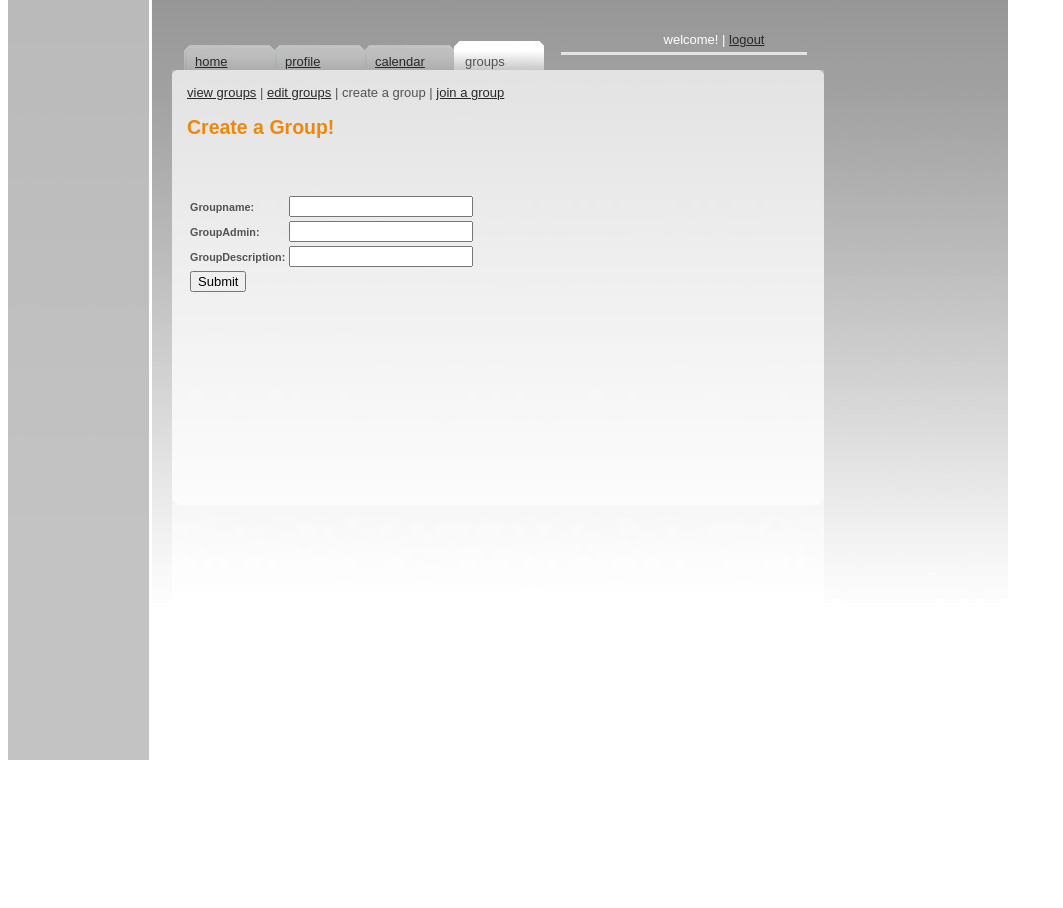
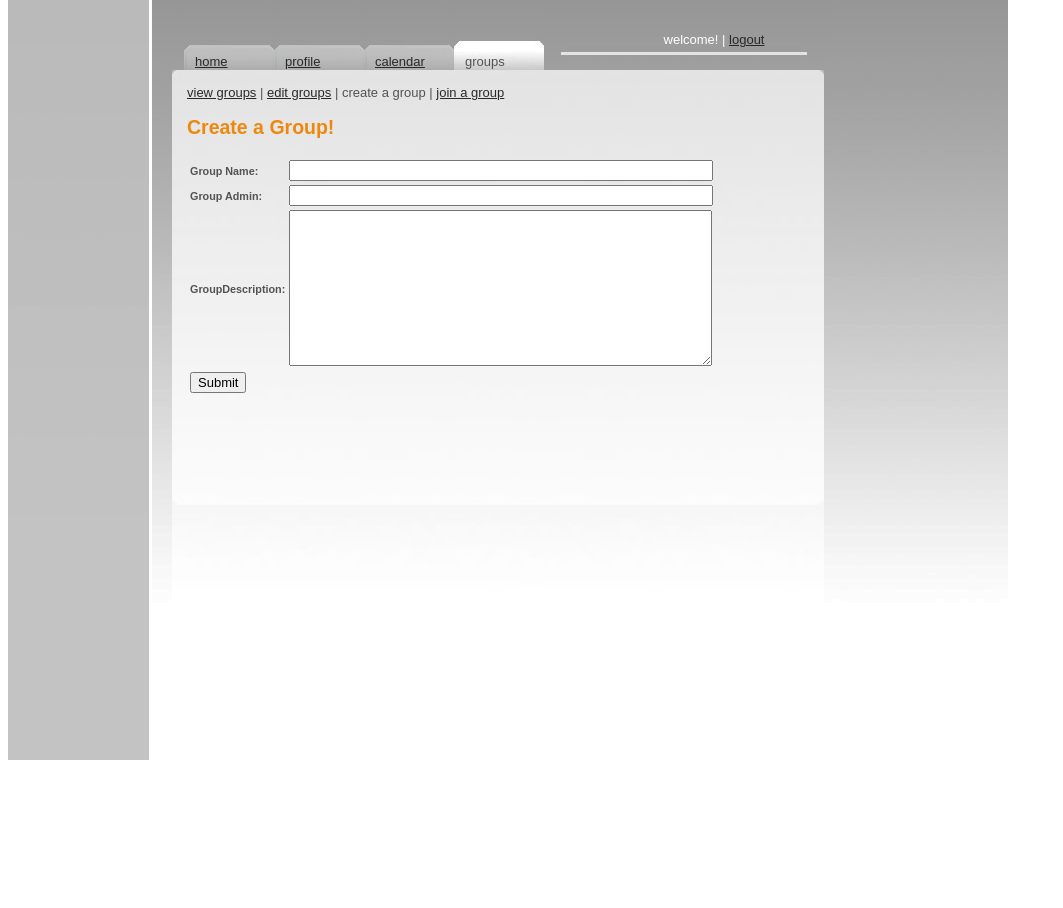
Before and after one commit to pstalcup/Whiteboard, a PHP site: page /Whiteboard/creategroup.php in a window 1280 px wide. Shown: the part 180-1088 px from the top of the page, without its empty margins (0-1063 px from the left). Run offline with PHP 8.4, Linux system fonts and the light colour scheme.

Commit message:
Fixed create group

```diff
--- a/creategroup.php
+++ b/creategroup.php
@@ -1,3 +1,4 @@
+<?php include("db_connect.php") ?>
 <!DOCTYPE html PUBLIC "-//W3C//DTD XHTML 1.0 Strict//EN" "http://www.w3.org/TR/xhtml1/DTD/xhtml1-strict.dtd">
 <html>
 	<head>
@@ -24,27 +25,16 @@
 <a href="groups.php">view groups</a> | <a href="editgroup.php">edit groups</a>  | create a group | <a href="joingroup.php">join a group</a><h2>Create a Group!</h2><h5>
 
 			<?php
-				if(isset($_POST['groupName']) && isset($_POST['groupAdmin']) && isset($_POST['groupDescription'])){
-				include "db_connect.php";
-				$groupName = $_POST['groupName'];
-				$groupAdmin = $_POST['groupAdmin'];
-				$groupDescription = $_POST['groupDescription'];
-				$query = "INSERT INTO group (group_name, group_description, group_admin) VALUES ('$groupName', '$groupAdmin', '$groupDescription')";
-				mysqli_query($db, $query);
-				}
-				else{
-				echo('<form method="post" action="createGroup.php">
+
+				echo('<form method="post" action="createGroup_submit.php">
 					<table>
-					<tr><td><label for="groupname">Groupname:</label></td>
-					<td><input type="text" id="groupName" name="groupname" /></td><br />
-					<tr><td><label for="groupadmin">GroupAdmin:</label></td>
-					<td><input type="text" id="groupAdmin" name="groupadmin" /></td><br />
-					<tr><td><label for="groupdescription">GroupDescription:</label></td>
-					<td><input type="text" id="groupDescription" name="groupdescription" /></td><br />
+					<tr><td>Group Name:</td><td> <input type="text" name="groupName" size="50"></td></tr>
+					<tr><td>Group Admin:</td><td> <input type="text" name="groupAdmin" size="50"></td></tr>
+					<tr><td>GroupDescription:</td><td><textarea rows="10" cols="50" name="groupDescription"></textarea></td></tr>
 					<tr><td><input type="submit" value="Submit" name="add group" /></td>
 					</table>
 				</form>');
-				}
+
 			?>
             </h5></td></tr>
 			</table
--- a/editgroup.php
+++ b/editgroup.php
@@ -1,3 +1,4 @@
+<?php include("db_connect.php") ?>
 <!DOCTYPE html PUBLIC "-//W3C//DTD XHTML 1.0 Strict//EN" "http://www.w3.org/TR/xhtml1/DTD/xhtml1-strict.dtd">
 <html>
 	<head>
--- a/white_board.sql
+++ b/white_board.sql
@@ -41,6 +41,7 @@ CREATE TABLE IF NOT EXISTS `groups` (
 --
 INSERT INTO `groups` (`groupName`, `groupdescription`, `groupadmin`) VALUES
 ('Soda', 'Sweet and Carbonated', 'CocaCola Company');
+
 
 -- --------------------------------------------------------
 
```
Also changed, not shown: createGroup_submit.php (added, +15 -0 lines), groups.php (+26 -2 lines).
